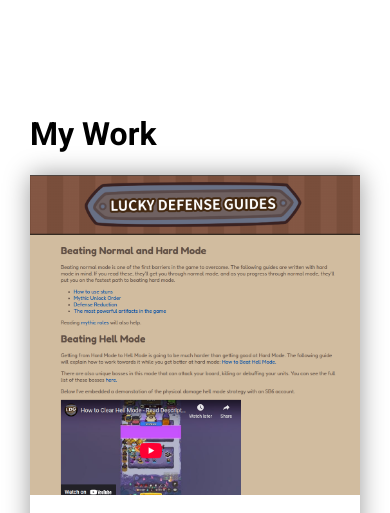
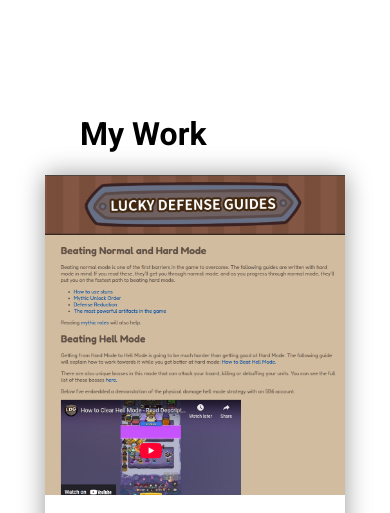
Before and after one commit to GhidBase/top-homepage, a plain HTML site: page index.html in a window 390 px wide. Shown: the part 1241-1754 px from the top of the page. Drawn offline with Linux system fonts and the light colour scheme.

Commit message:
Adjust project sizing to line up on tablets

```diff
--- a/styles.css
+++ b/styles.css
@@ -213,10 +213,30 @@ main {
 @media (max-width: 1370px) {
     main {
         padding: 0 var(--side-margin);
+        box-sizing: border-box;
+        width: 100%;
+        padding: 80px;
+        display: flex;
+        flex-direction: column;
+        align-items: center;
+    }
+
+    .projects-container {
+        max-width: 70dvw;
+    }
+
+    main > h1 {
+        width: 100%;
+        text-align: left;
+        max-width: 70dvw;
     }
 }
 
 @media (max-width: 650px) {
+    main {
+        padding-top: 0;
+    }
+
     .projects-container {
         grid-template-columns: repeat(auto-fit, minmax(300px, 1fr));
         grid-template-rows: 800px 800px;
```
